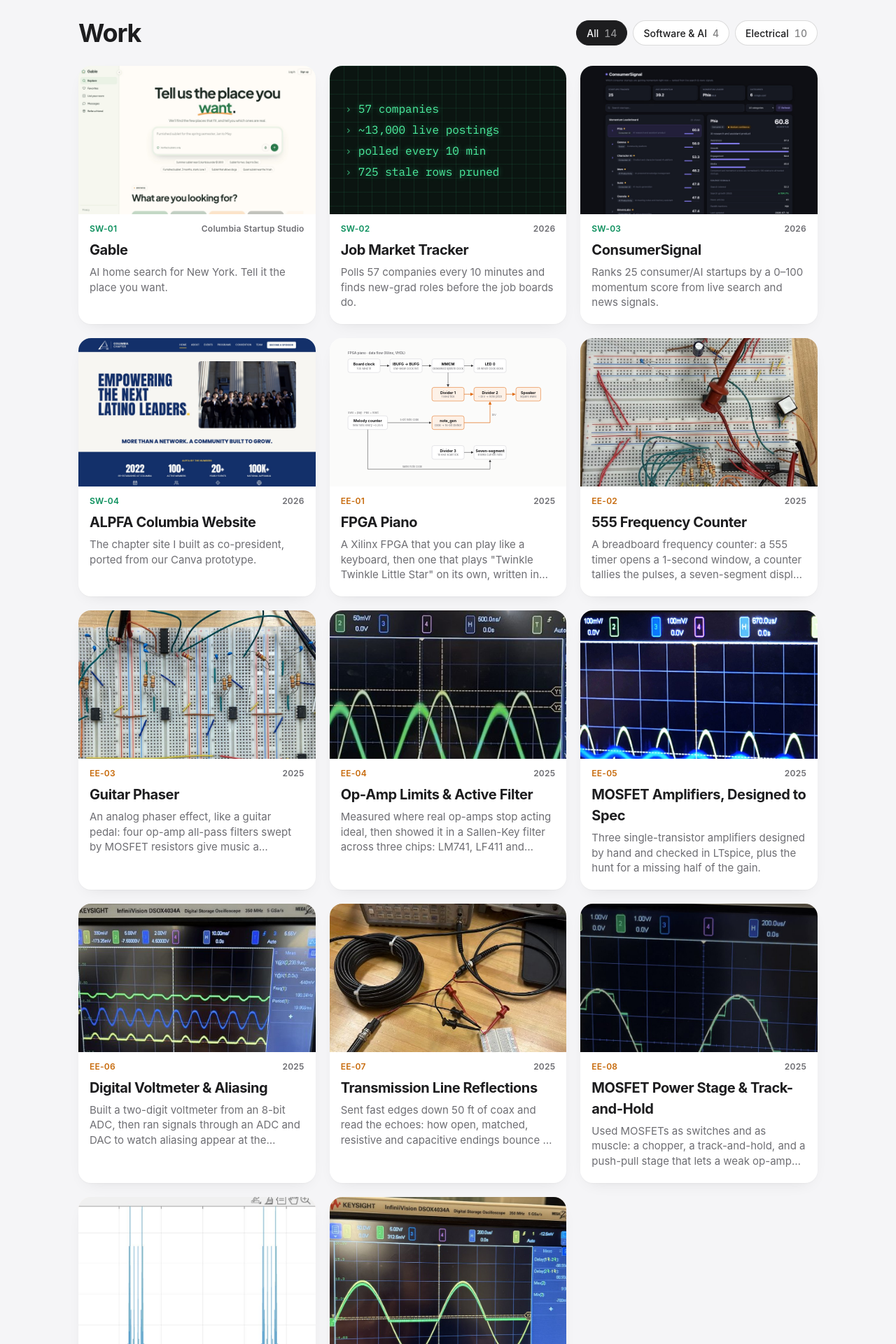
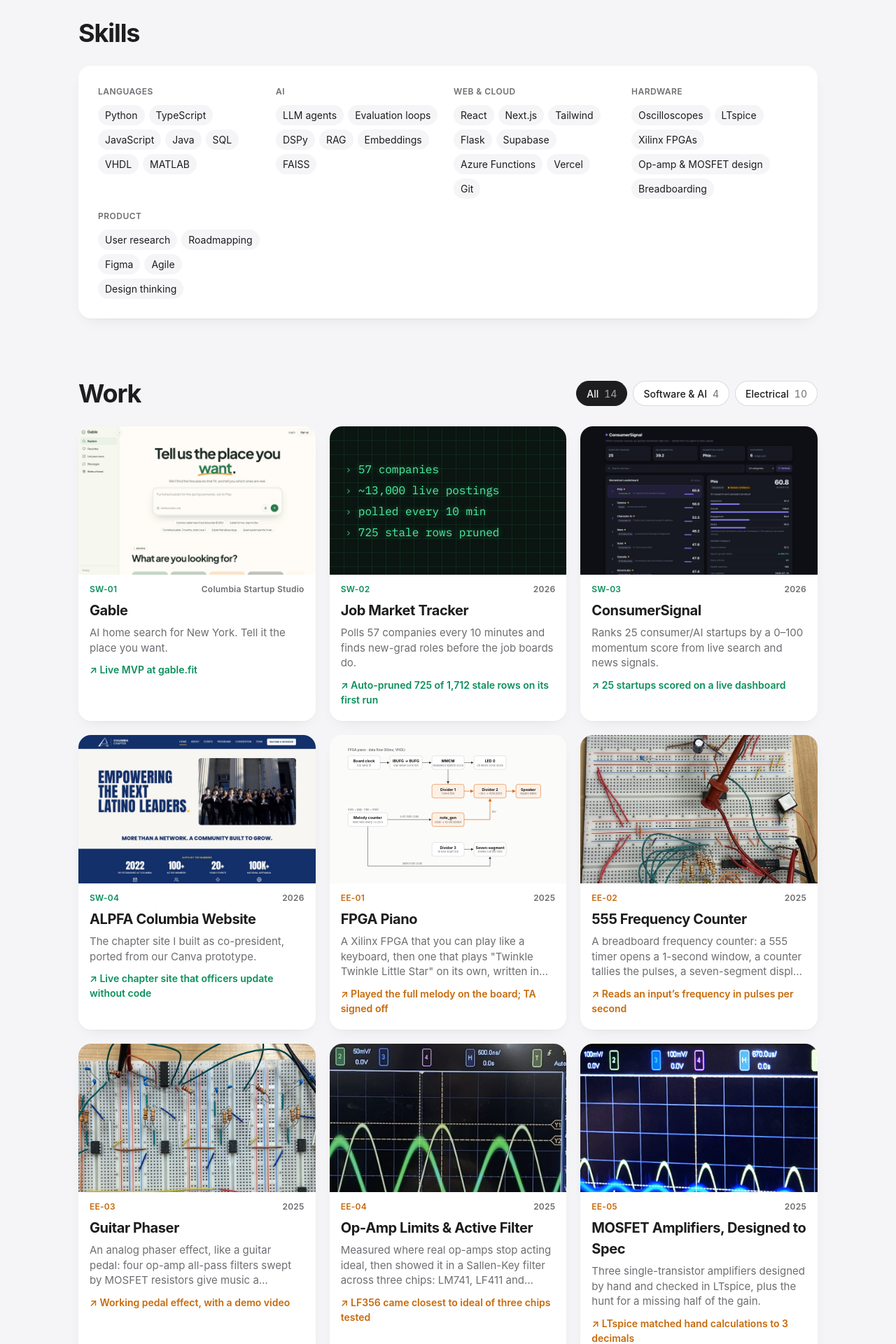
Before and after one commit to michellemai122/michellemai122.github.io, a React (Vite) app: page / in a window 1280 px wide. Shown: the part 1280-3200 px from the top of the page at 70% size. Built offline with nearby package versions, Linux system fonts and the light colour scheme.

Commit message:
Recruiter checklist: impact line on every card, Skills section, Why/What I built/Impact on project pages, Gable GitHub link
Co-Authored-By: Claude Opus 5.5 <noreply@anthropic.com>

```diff
--- a/src/components/Home.tsx
+++ b/src/components/Home.tsx
@@ -1,5 +1,5 @@
 import { useMemo, useState } from 'react'
-import { experience, posts, profile } from '../data/profile'
+import { experience, posts, profile, skills } from '../data/profile'
 import { categoryLabel, projects, type Category } from '../data/projects'
 import { labs } from '../data/labs'
 import { ProjectCard } from './ProjectCard'
@@ -58,6 +58,18 @@ export function Home() {
         <SectionHead n="01" id="about-h" title="About" />
         <div className="about">
           {profile.about.map((para) => <p key={para.slice(0, 24)}>{para}</p>)}
+        </div>
+      </section>
+
+      <section id="skills" className="wrap section" aria-labelledby="skills-h">
+        <SectionHead id="skills-h" title="Skills" />
+        <div className="skills">
+          {skills.map((g) => (
+            <div key={g.group} className="skill-group">
+              <h3>{g.group}</h3>
+              <ul>{g.items.map((s) => <li key={s}>{s}</li>)}</ul>
+            </div>
+          ))}
         </div>
       </section>
 
--- a/src/components/ProjectCard.tsx
+++ b/src/components/ProjectCard.tsx
@@ -22,6 +22,7 @@ export function ProjectCard({ project: p, code }: { project: Project; code: stri
         <div className="card-meta mono"><span className="dot" />{categoryLabel[p.category]}</div>
         <h3 className="card-title">{p.title}</h3>
         <p className="card-tag">{p.tagline}</p>
+        {p.highlight && <p className="card-highlight">↗ {p.highlight}</p>}
       </div>
     </a>
   )
--- a/src/components/ProjectPage.tsx
+++ b/src/components/ProjectPage.tsx
@@ -50,11 +50,16 @@ export function ProjectPage({ project: p }: { project: Project }) {
           {p.credit && <div><h4 className="mono">Team</h4><p>{p.credit}</p></div>}
         </aside>
         <div className="prose">
-          <h2>The problem</h2>
+          <h2>Why</h2>
           <p>{p.problem}</p>
           <h2>What I built</h2>
           <ul>{p.built.map((b) => <li key={b}>{b}</li>)}</ul>
-          {p.result && (<><h2>Result</h2><p>{p.result}</p></>)}
+          {(p.result || p.highlight) && (
+            <>
+              <h2>Impact</h2>
+              <p>{p.result ?? p.highlight}</p>
+            </>
+          )}
         </div>
       </div>
     </article>
--- a/src/data/labs.ts
+++ b/src/data/labs.ts
@@ -7,6 +7,7 @@ import type { Project } from './projects'
 export const labs: Project[] = [
   {
     slug: 'fpga-piano',
+    highlight: 'Played the full melody on the board; TA signed off',
     title: 'FPGA Piano',
     tagline: 'A Xilinx FPGA that you can play like a keyboard, then one that plays "Twinkle Twinkle Little Star" on its own, written in VHDL.',
     category: 'electrical',
@@ -31,6 +32,7 @@ export const labs: Project[] = [
   },
   {
     slug: 'frequency-counter',
+    highlight: 'Reads an input’s frequency in pulses per second',
     title: '555 Frequency Counter',
     tagline: 'A breadboard frequency counter: a 555 timer opens a 1-second window, a counter tallies the pulses, a seven-segment display shows the count.',
     category: 'electrical',
@@ -54,6 +56,7 @@ export const labs: Project[] = [
   },
   {
     slug: 'phaser',
+    highlight: 'Working pedal effect, with a demo video',
     title: 'Guitar Phaser',
     tagline: 'An analog phaser effect, like a guitar pedal: four op-amp all-pass filters swept by MOSFET resistors give music a "swooshing" sound.',
     category: 'electrical',
@@ -77,6 +80,7 @@ export const labs: Project[] = [
   },
   {
     slug: 'op-amp-characterization',
+    highlight: 'LF356 came closest to ideal of three chips tested',
     title: 'Op-Amp Limits & Active Filter',
     tagline: 'Measured where real op-amps stop acting ideal, then showed it in a Sallen-Key filter across three chips: LM741, LF411 and LF356.',
     category: 'electrical',
@@ -101,6 +105,7 @@ export const labs: Project[] = [
   },
   {
     slug: 'mosfet-amplifiers',
+    highlight: 'LTspice matched hand calculations to 3 decimals',
     title: 'MOSFET Amplifiers, Designed to Spec',
     tagline: 'Three single-transistor amplifiers designed by hand and checked in LTspice, plus the hunt for a missing half of the gain.',
     category: 'electrical',
@@ -125,6 +130,7 @@ export const labs: Project[] = [
   },
   {
     slug: 'adc-voltmeter',
+    highlight: 'Every reading within 5 counts of expected',
     title: 'Digital Voltmeter & Aliasing',
     tagline: 'Built a two-digit voltmeter from an 8-bit ADC, then ran signals through an ADC and DAC to watch aliasing appear at the Nyquist frequency.',
     category: 'electrical',
@@ -149,6 +155,7 @@ export const labs: Project[] = [
   },
   {
     slug: 'transmission-lines',
+    highlight: 'Measured reflections matched predicted Γ',
     title: 'Transmission Line Reflections',
     tagline: 'Sent fast edges down 50 ft of coax and read the echoes: how open, matched, resistive and capacitive endings bounce a signal back.',
     category: 'electrical',
@@ -173,6 +180,7 @@ export const labs: Project[] = [
   },
   {
     slug: 'mosfet-power-stage',
+    highlight: 'A 25 mA op-amp driving a 20 Ω load at full swing',
     title: 'MOSFET Power Stage & Track-and-Hold',
     tagline: 'Used MOSFETs as switches and as muscle: a chopper, a track-and-hold, and a push-pull stage that lets a weak op-amp drive a 20 Ω load.',
     category: 'electrical',
@@ -197,6 +205,7 @@ export const labs: Project[] = [
   },
   {
     slug: 'am-radio-matlab',
+    highlight: 'Voice recovered intact through an 8 kHz carrier',
     title: 'AM Radio in MATLAB',
     tagline: 'Modulated a real voice recording onto a carrier, watched its spectrum move, demodulated it back, and found where it breaks.',
     category: 'electrical',
@@ -220,6 +229,7 @@ export const labs: Project[] = [
   },
   {
     slug: 'circuit-foundations',
+    highlight: 'Measured β ≈ 200 and 12 ns gate delays',
     title: 'Device Foundations: Diodes, BJTs, Logic Gates',
     tagline: 'The measurements everything else builds on: diode circuits, transistor curves, and how fast and how noise-proof real logic gates are.',
     category: 'electrical',
--- a/src/data/profile.ts
+++ b/src/data/profile.ts
@@ -25,7 +25,15 @@ export const profile = {
   ],
 }
 
-export type Post = { title: string; date: string; href: string; blurb: string }
+export const skills: { group: string; items: string[] }[] = [
+  { group: 'Languages', items: ['Python', 'TypeScript', 'JavaScript', 'Java', 'SQL', 'VHDL', 'MATLAB'] },
+  { group: 'AI', items: ['LLM agents', 'Evaluation loops', 'DSPy', 'RAG', 'Embeddings', 'FAISS'] },
+  { group: 'Web & cloud', items: ['React', 'Next.js', 'Tailwind', 'Flask', 'Supabase', 'Azure Functions', 'Vercel', 'Git'] },
+  { group: 'Hardware', items: ['Oscilloscopes', 'LTspice', 'Xilinx FPGAs', 'Op-amp & MOSFET design', 'Breadboarding'] },
+  { group: 'Product', items: ['User research', 'Roadmapping', 'Figma', 'Agile', 'Design thinking'] },
+]
+
+export type Post ={ title: string; date: string; href: string; blurb: string }
 
 export const posts: Post[] = [
   {
--- a/src/data/projects.ts
+++ b/src/data/projects.ts
@@ -15,6 +15,8 @@ export type Project = {
   result?: string
   credit?: string
   links: { label: string; href: string }[]
+  /** one-line result shown on the card */
+  highlight?: string
   /** short mono lines shown on a scope-style panel when there is no image */
   readout?: string[]
   /** small label on the card, e.g. Columbia Startup Studio */
@@ -38,6 +40,7 @@ export const categoryLabel: Record<Category, string> = {
 export const projects: Project[] = [
   {
     slug: 'gable',
+    highlight: 'Live MVP at gable.fit',
     title: 'Gable',
     tagline: 'AI home search for New York. Tell it the place you want.',
     category: 'software',
@@ -55,11 +58,15 @@ export const projects: Project[] = [
     ],
     result: 'Live MVP built in Columbia Startup Studio (Fall 2026).',
     credit: 'Team project with Lookman Mustapha and Sam Hearst.',
-    links: [{ label: 'Live site', href: 'https://www.gable.fit' }],
+    links: [
+      { label: 'Live site', href: 'https://www.gable.fit' },
+      { label: 'GitHub', href: 'https://github.com/sam-hearst/gable' },
+    ],
     image: '/shots/gable.jpg',
   },
   {
     slug: 'job-market-tracker',
+    highlight: 'Auto-pruned 725 of 1,712 stale rows on its first run',
     title: 'Job Market Tracker',
     tagline: 'Polls 57 companies every 10 minutes and finds new-grad roles before the job boards do.',
     category: 'software',
@@ -81,6 +88,7 @@ export const projects: Project[] = [
   },
   {
     slug: 'consumer-signal',
+    highlight: '25 startups scored on a live dashboard',
     title: 'ConsumerSignal',
     tagline: 'Ranks 25 consumer/AI startups by a 0–100 momentum score from live search and news signals.',
     category: 'software',
@@ -101,6 +109,7 @@ export const projects: Project[] = [
   },
   {
     slug: 'alpfa-columbia',
+    highlight: 'Live chapter site that officers update without code',
     title: 'ALPFA Columbia Website',
     tagline: 'The chapter site I built as co-president, ported from our Canva prototype.',
     category: 'software',
--- a/src/styles.css
+++ b/src/styles.css
@@ -134,6 +134,12 @@ img { max-width: 100%; display: block; }
 .about p { margin: 0 0 14px; break-inside: avoid; }
 .about p:last-child { margin: 0; }
 
+.skills { display: grid; gap: 16px; grid-template-columns: repeat(auto-fill, minmax(min(100%, 200px), 1fr)); background: var(--card); border-radius: var(--radius); box-shadow: var(--shadow); padding: clamp(20px, 3vw, 28px); }
+.skill-group h3 { margin: 0 0 10px; font-size: 0.75rem; font-weight: 600; letter-spacing: 0.04em; text-transform: uppercase; color: var(--muted); }
+.skill-group ul { list-style: none; margin: 0; padding: 0; display: flex; flex-wrap: wrap; gap: 6px; }
+.skill-group li { font-size: 0.875rem; padding: 4px 10px; border-radius: 999px; background: var(--bg); }
+.card-highlight { margin: 4px 0 0; font-size: 0.875rem; font-weight: 600; color: var(--cat); }
+
 .chips { display: flex; flex-wrap: wrap; gap: 8px; }
 .chip {
   font: inherit; font-size: 0.875rem; font-weight: 500; cursor: pointer;
```
